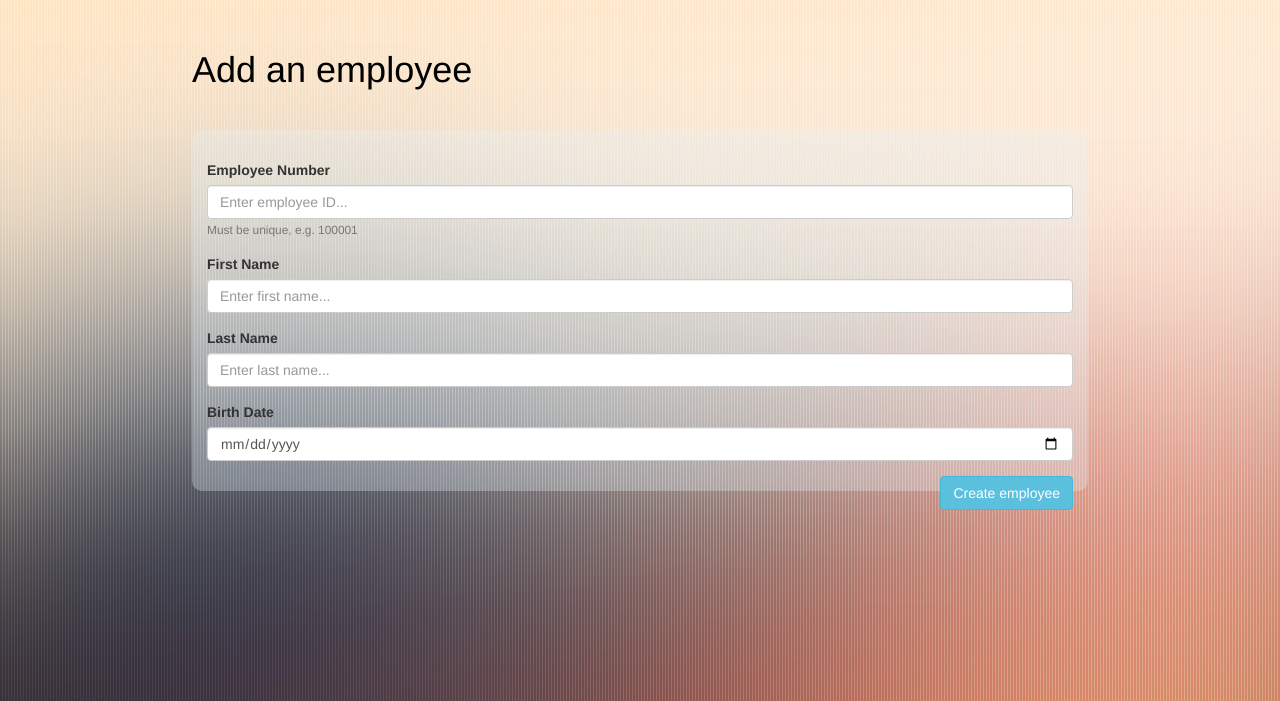
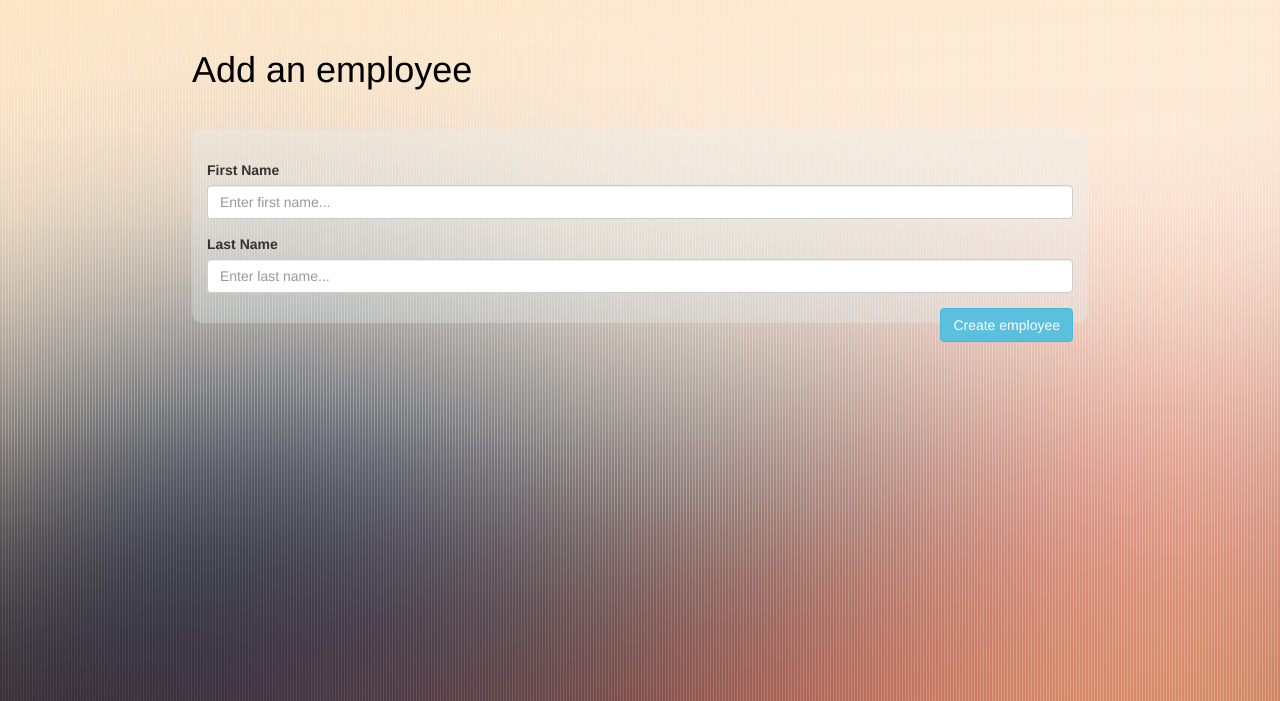
Before and after one commit to SteevePere/Daisy, a Flask app: page /add in a window 1280 px wide. Shown: the part 50-751 px from the top of the page. Run offline with Flask 2, Linux system fonts and the light colour scheme; some libraries are stand-ins or nearby versions.

Commit message:
removed bdate

```diff
--- a/Daisy.py
+++ b/Daisy.py
@@ -1,8 +1,11 @@
 from flask import Flask, request, jsonify
 from flaskext.mysql import MySQL
 from flask import render_template
-from wtforms import Form, IntegerField, DateField, StringField, validators
+from flask_wtf import FlaskForm
+from wtforms import IntegerField, DateField, StringField, validators
+from wtforms.validators import (DataRequired,Length)
 from flask_bootstrap import Bootstrap
+import datetime
 
 mysql = MySQL()
 app = Flask(__name__)
@@ -12,6 +15,7 @@ app.config['MYSQL_DATABASE_USER'] = 'root'
 app.config['MYSQL_DATABASE_PASSWORD'] = 'Makaveli'
 app.config['MYSQL_DATABASE_DB'] = 'Daisy'
 app.config['MYSQL_DATABASE_HOST'] = 'localhost'
+app.config['SECRET_KEY'] = 'top secret key'
 mysql.init_app(app)
 
 conn = mysql.connect()
@@ -21,7 +25,7 @@ cursor = conn.cursor()
 
 def home():
 	all_employees = []
-	cursor.execute("SELECT first_name, last_name, emp_no, birth_date FROM employees")
+	cursor.execute("SELECT first_name, last_name, emp_no FROM employees")
 	rows = cursor.fetchall()
 	columns = [desc[0] for desc in cursor.description]
 	for row in rows:
@@ -29,22 +33,18 @@ def home():
 		all_employees.append(row)
 	return render_template('index.html', employees = all_employees),200
 
-class RegistrationForm(Form):
-	emp_no = IntegerField('Employee Number', [validators.Length(min=1, max=25)])
-	first_name = StringField('First Name', [validators.Length(min=1, max=25)])
-	last_name = StringField('Last Name', [validators.Length(min=1, max=25)])
-	birth_date = DateField('Birth Date', [validators.Length(min=1, max=25)])
+class RegistrationForm(FlaskForm):
+	first_name = StringField('First Name', validators=[DataRequired()])
+	last_name = StringField('Last Name', validators=[DataRequired(), Length(min=1, max=25)])
 
 @app.route('/add', methods=['GET', 'POST'])
 
 def add():
-    form = RegistrationForm(request.form)
-    return render_template('add.html', form=form),200
+	form = RegistrationForm(request.form)
+	if (request.method == 'POST'):
+			return (request.form['first_name'])
+	return render_template('add.html', form=form),200
 
-@app.route('/add_emp', methods=['POST'])
-
-def add_emp():
-	return (request.form['first_name'])
 
 #ERROR ROUTE
 @app.errorhandler(404)
--- a/templates/add.html
+++ b/templates/add.html
@@ -1,5 +1,6 @@
 <!DOCTYPE html>
 <html lang = "en-US">
+
 	<head>
 		<meta charset = "UTF-8">
 		<link rel="shortcut icon" href="{{ url_for('static', filename='images/favicon.ico') }}">
@@ -12,7 +13,9 @@
 		<title>Add an employee</title>
 		<link rel= "stylesheet" type= "text/css" href= "{{ url_for('static',filename='styles/styles.css') }}">
 	</head>
+
 	{% import "bootstrap/wtf.html" as wtf %}
+
 	<body>
 		<nav class="navbar navbar-inverse navbar-fixed-top navbar-light bg-light" style="background-color: rgb(174, 177, 183,.3); border-width: 0px;" role="navigation">
 			<a href="/" class="navbar-left"><img style="width: 50px; height: 50px;" src="/static/images/HR.jpeg"></a>
@@ -28,12 +31,7 @@
 		</div>
 		<br>
 		<div style= "background-color: rgb(227, 240, 247, .3); padding: 15px; padding-top: 30px; border-radius: 10px; margin-top: 10px;">
-			<form action="{{ url_for('add_emp') }}" method="post" class="form" role="form">
-				<div class="form-group">
-					<label>Employee Number</label>
-					<input class="form-control" id="emp_no" placeholder="Enter employee ID...">
-					<small id="emp_no_small" class="form-text text-muted">Must be unique, e.g. 100001</small>
-				</div>
+			<form action="{{ url_for('add') }}" method="post" class="form" role="form">
 				<div class="form-group">
 					<d1>
 						{{ wtf.form_field(form.first_name, class='form-control', placeholder='Enter first name...') }}
@@ -44,11 +42,6 @@
 						{{ wtf.form_field(form.last_name, class='form-control', placeholder='Enter last name...') }}
 					</d1>
 				</div>
-				<div class="form-group">
-					<d1>
-						{{ wtf.form_field(form.birth_date, class='form-control', placeholder='Enter birthdate (yyyy-mm-dd)...') }}
-					</d1>
-				</div>
 			<p><input type=submit value="Create employee" class="btn btn-info" style="margin-bottom: 10px;  float: right"></p>
 			</form>
 		</div>
--- a/templates/index.html
+++ b/templates/index.html
@@ -1,5 +1,6 @@
 <!DOCTYPE html>
 <html lang = "en-US">
+
 	<head>
 		<meta charset = "UTF-8">
 		<link rel="shortcut icon" href="{{ url_for('static', filename='images/favicon.ico') }}">
@@ -12,6 +13,7 @@
 		<title>Employees</title>
 		<link rel= "stylesheet" type= "text/css" href= "{{ url_for('static',filename='styles/styles.css') }}">
 	</head>
+
 	<body>
 		<nav class="navbar navbar-inverse navbar-fixed-top navbar-light bg-light" style="background-color: rgb(174, 177, 183,.3); border-width: 0px;" role="navigation">
 			<a href="" class="navbar-left"><img style="width: 50px; height: 50px;" src="/static/images/HR.jpeg"></a>
@@ -35,7 +37,6 @@
 					<th>Employee Number</th>
 					<th>First Name</th>
 					<th>Last Name</th>
-					<th>Birth date</th>
 					<th>&nbsp;</th>
 				</tr>
 				{% for employee in employees %}
@@ -43,7 +44,6 @@
 					<td>{{employee.emp_no}}</td>
 					<td>{{employee.first_name}}</td>
 					<td>{{employee.last_name}}</td>
-					<td>{{employee.birth_date}}</td>
 					<td>
 						<a href="">Edit</a>
 						<a href="" style="color: #ff5b5b;">Delete</a>
```
Also changed, not shown: templates/_formhelpers.html (deleted, +0 -15 lines), templates/register.html (deleted, +0 -14 lines).
